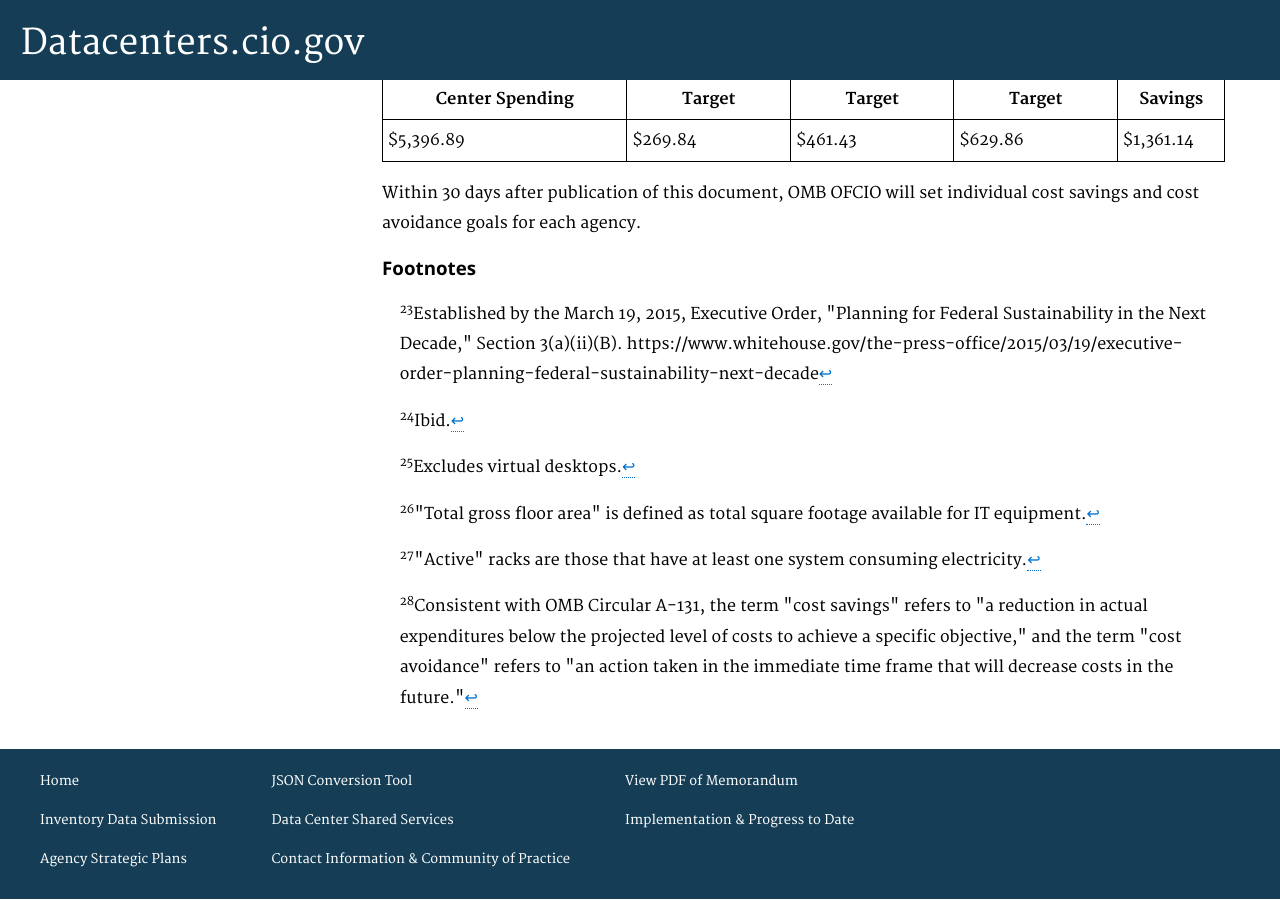
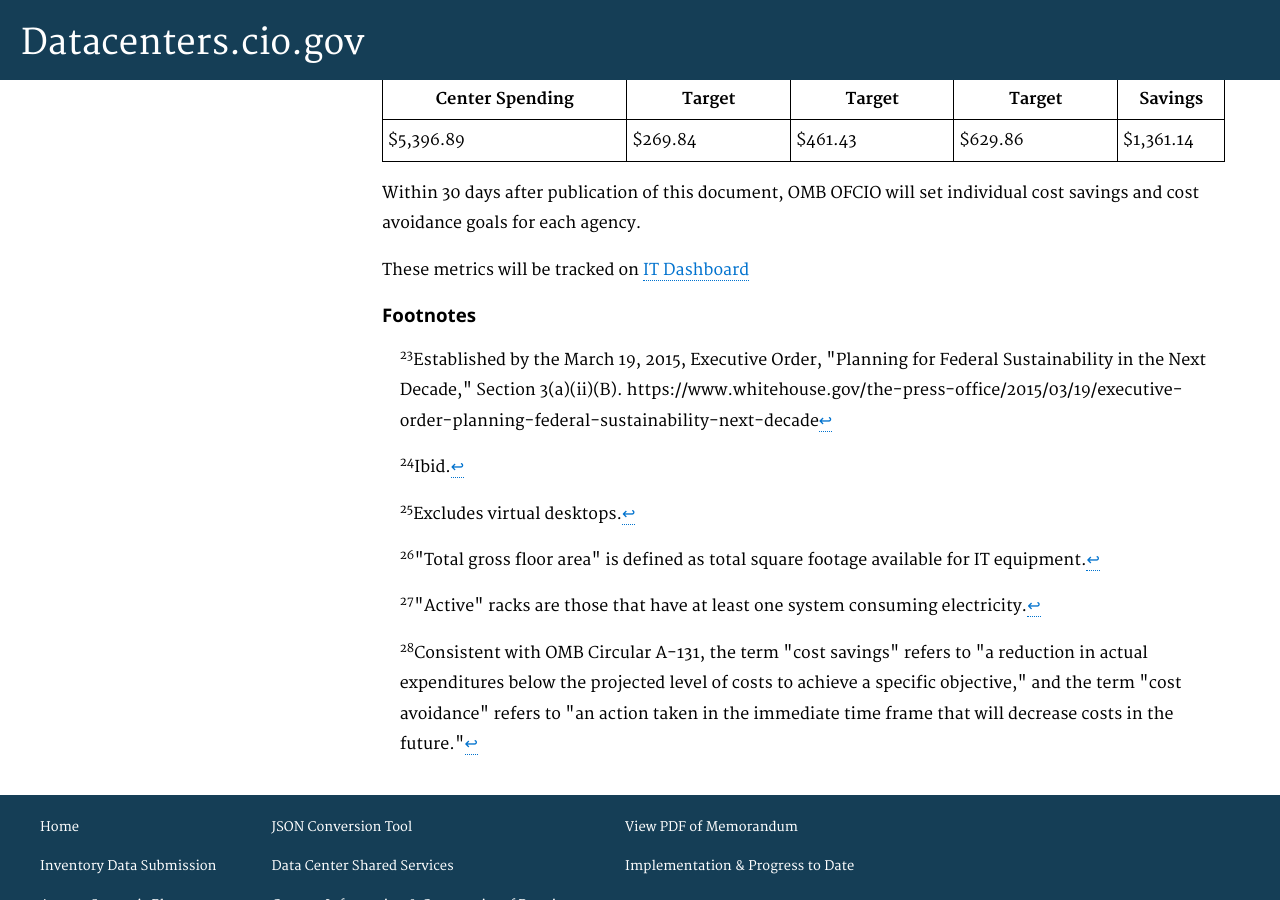
Before and after one commit to ydave-reisys/datacenters, a Jekyll site: the page built from pages/implementation-and-progress.html, in a window 1280 px wide and 900 px high, scrolled down 1862 px. Built offline with Jekyll 4.4.1, drawn with Linux system fonts in a browser that asks for light colours; nearby versions of some CDN libraries; Markdown is read by kramdown in place of the engine named in the settings.

Commit message:
Implementation & progress to date page

```diff
--- a/pages/implementation-and-progress.html
+++ b/pages/implementation-and-progress.html
@@ -93,6 +93,8 @@
 
 <p>Within 30 days after publication of this document, OMB OFCIO will set individual cost savings and cost avoidance goals for each agency.</p>
 
+<p>These metrics will be tracked on <a href="https://www.itdashboard.gov/#analyze-metrics">IT Dashboard</a></p>
+
 <h3 id="footnotes">Footnotes</h3>
 
 <ul style="list-style-type:none">
```
